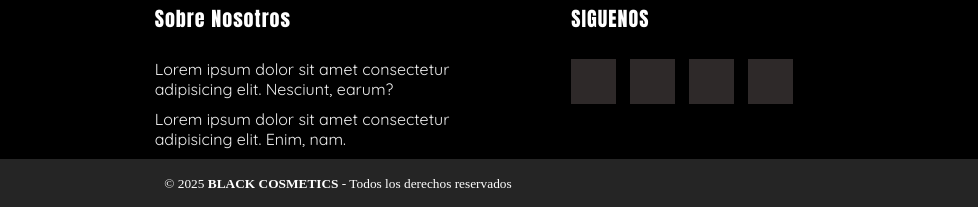
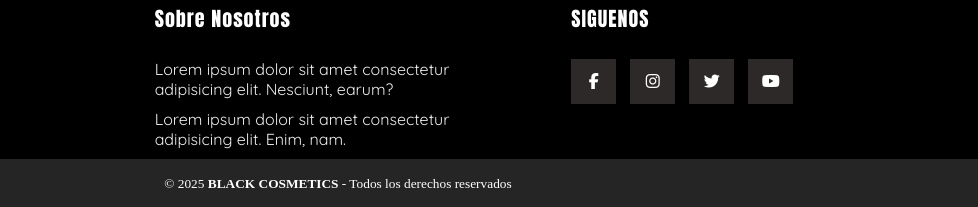
Before and after one commit to valeritadb/BlackCosmetics, a plain HTML site: page index.html in a window 1280 px wide. Shown: the part 802-1009 px from the top of the page, 302-1280 px from the left. Drawn offline with Linux system fonts and the light colour scheme.

Commit message:
njsndjkasnd

```diff
--- a/index.html
+++ b/index.html
@@ -11,6 +11,7 @@
     <link rel="preconnect" href="https://fonts.googleapis.com"> <!--Fuentes-->
     <link rel="preconnect" href="https://fonts.gstatic.com" crossorigin>
     <link href="https://fonts.googleapis.com/css2?family=Anton&family=Quicksand:wght@300..700&display=swap" rel="stylesheet">
+    <script src="https://kit.fontawesome.com/3696051f79.js" crossorigin="anonymous"></script>
     <title>Black Cosmetics</title>
 </head>
 
```
